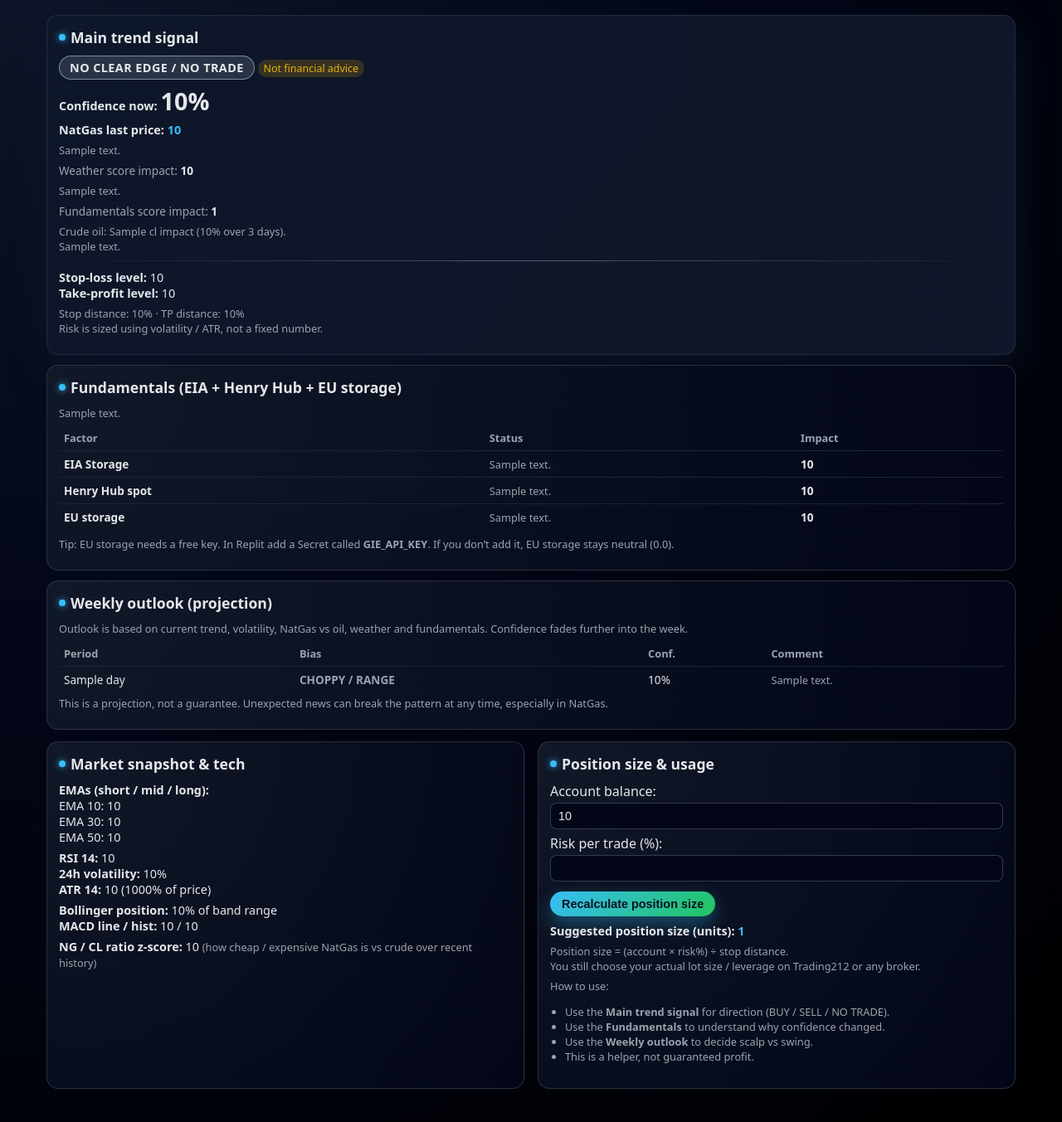
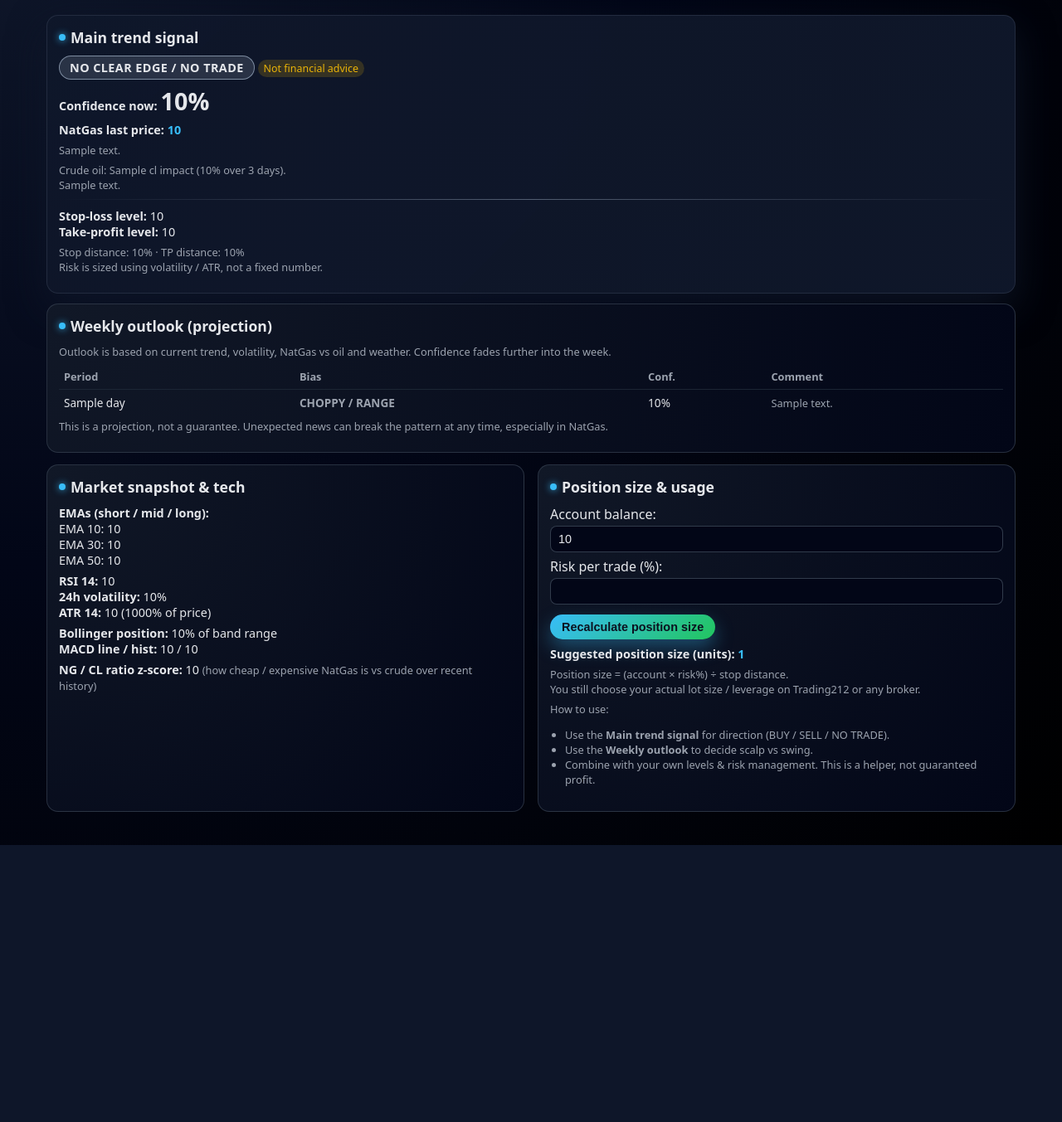
Before and after one commit to mytkollij-lab/natgas-bot, a Flask app: template templates/index.html in a window 1280 px wide. Shown: the part 84-1437 px from the top of the page at 83% size. After the commit the page ends 1103 px from the top, so only its background shows below. Run offline with Flask 3, Linux system fonts and the light colour scheme; the template is opened without the code that fills it: most values are stand-ins (such as "Sample title", 1, 10 or a date in 2020).

Commit message:
Update index.html

```diff
--- a/templates/index.html
+++ b/templates/index.html
@@ -3,6 +3,14 @@
 <head>
     <meta charset="UTF-8">
     <title>NatGas Weekly Trend Bot</title>
+
+    <!-- PWA -->
+    <link rel="manifest" href="/manifest.json">
+    <meta name="theme-color" content="#020617">
+
+    <!-- iOS nicer icon (optional but recommended) -->
+    <link rel="apple-touch-icon" href="/static/icon-192.png">
+
     <style>
         :root {
             --bg: #020617;
@@ -142,9 +150,6 @@
         .weekly-bias-up { color:var(--green); font-weight:600; }
         .weekly-bias-down { color:var(--red); font-weight:600; }
         .weekly-bias-choppy { color:var(--muted); font-weight:600; }
-
-        .scoreline { font-size:0.85rem; color:var(--muted); }
-        .scoreline b { color: var(--text); }
     </style>
 </head>
 <body>
@@ -205,12 +210,6 @@
 
             {% if weather_info %}
                 <p class="small">{{ weather_info.impact_text }}</p>
-                <p class="scoreline">Weather score impact: <b>{{ signal.weather_score | round(3) }}</b></p>
-            {% endif %}
-
-            {% if fundamentals_info %}
-                <p class="small">{{ fundamentals_info.impact_text }}</p>
-                <p class="scoreline">Fundamentals score impact: <b>{{ fundamentals_info.total_score | round(3) }}</b></p>
             {% endif %}
 
             {% if cl_impact %}
@@ -237,91 +236,13 @@
         {% endif %}
     </div>
 
-    <!-- FUNDAMENTALS PANEL -->
-    <div class="card-soft" style="margin-top:12px;">
-        <h2><span class="dot"></span> Fundamentals (EIA + Henry Hub + EU storage)</h2>
-
-        {% if fundamentals_info %}
-            <p class="small">{{ fundamentals_info.impact_text }}</p>
-
-            <table>
-                <tr>
-                    <th>Factor</th>
-                    <th>Status</th>
-                    <th>Impact</th>
-                </tr>
-
-                <tr>
-                    <td><b>EIA Storage</b></td>
-                    <td class="small">
-                        {% if fundamentals_info.storage.available %}
-                            {{ fundamentals_info.storage.text }}
-                            <br>
-                            Actual: {{ fundamentals_info.storage.actual_bcf }}
-                            {% if fundamentals_info.storage.forecast_bcf is not none %}
-                                · Forecast: {{ fundamentals_info.storage.forecast_bcf }}
-                                · Surprise: {{ fundamentals_info.storage.surprise_bcf }}
-                            {% endif %}
-                            {% if fundamentals_info.storage.fiveyr_bcf is not none %}
-                                <br>5-yr avg: {{ fundamentals_info.storage.fiveyr_bcf }}
-                            {% endif %}
-                        {% else %}
-                            {{ fundamentals_info.storage.text }}
-                        {% endif %}
-                    </td>
-                    <td><b>{{ fundamentals_info.storage.score | round(3) }}</b></td>
-                </tr>
-
-                <tr>
-                    <td><b>Henry Hub spot</b></td>
-                    <td class="small">
-                        {% if fundamentals_info.henry.available %}
-                            {{ fundamentals_info.henry.text }}
-                            {% if fundamentals_info.henry.spot_now is not none %}
-                                <br>Spot now: {{ fundamentals_info.henry.spot_now | round(2) }}
-                            {% endif %}
-                        {% else %}
-                            {{ fundamentals_info.henry.text }}
-                        {% endif %}
-                    </td>
-                    <td><b>{{ fundamentals_info.henry.score | round(3) }}</b></td>
-                </tr>
-
-                <tr>
-                    <td><b>EU storage</b></td>
-                    <td class="small">
-                        {% if fundamentals_info.eu.available %}
-                            {{ fundamentals_info.eu.text }}
-                            {% if fundamentals_info.eu.gas_day %}
-                                <br>Gas day: {{ fundamentals_info.eu.gas_day }}
-                            {% endif %}
-                        {% else %}
-                            {{ fundamentals_info.eu.text }}
-                            {% if fundamentals_info.eu.error %}
-                                <br><span class="muted">{{ fundamentals_info.eu.error }}</span>
-                            {% endif %}
-                        {% endif %}
-                    </td>
-                    <td><b>{{ fundamentals_info.eu.score | round(3) }}</b></td>
-                </tr>
-            </table>
-
-            <p class="small" style="margin-top:8px;">
-                Tip: EU storage needs a free key. In Replit add a Secret called <b>GIE_API_KEY</b>.
-                If you don’t add it, EU storage stays neutral (0.0).
-            </p>
-        {% else %}
-            <p>No fundamentals available.</p>
-        {% endif %}
-    </div>
-
     <!-- WEEKLY OUTLOOK -->
     <div class="card-soft" style="margin-top:12px;">
         <h2><span class="dot"></span> Weekly outlook (projection)</h2>
 
         {% if weekly_outlook and signal %}
             <p class="small">
-                Outlook is based on current trend, volatility, NatGas vs oil, weather and fundamentals.
+                Outlook is based on current trend, volatility, NatGas vs oil and weather.
                 Confidence fades further into the week.
             </p>
             <table>
@@ -425,12 +346,21 @@
             </p>
             <ul class="small">
                 <li>Use the <b>Main trend signal</b> for direction (BUY / SELL / NO TRADE).</li>
-                <li>Use the <b>Fundamentals</b> to understand why confidence changed.</li>
                 <li>Use the <b>Weekly outlook</b> to decide scalp vs swing.</li>
-                <li>This is a helper, not guaranteed profit.</li>
+                <li>Combine with your own levels & risk management. This is a helper, not guaranteed profit.</li>
             </ul>
         </div>
     </div>
 </div>
+
+<!-- PWA: register service worker -->
+<script>
+  if ("serviceWorker" in navigator) {
+    window.addEventListener("load", () => {
+      navigator.serviceWorker.register("/service-worker.js").catch(() => {});
+    });
+  }
+</script>
+
 </body>
 </html>
```
